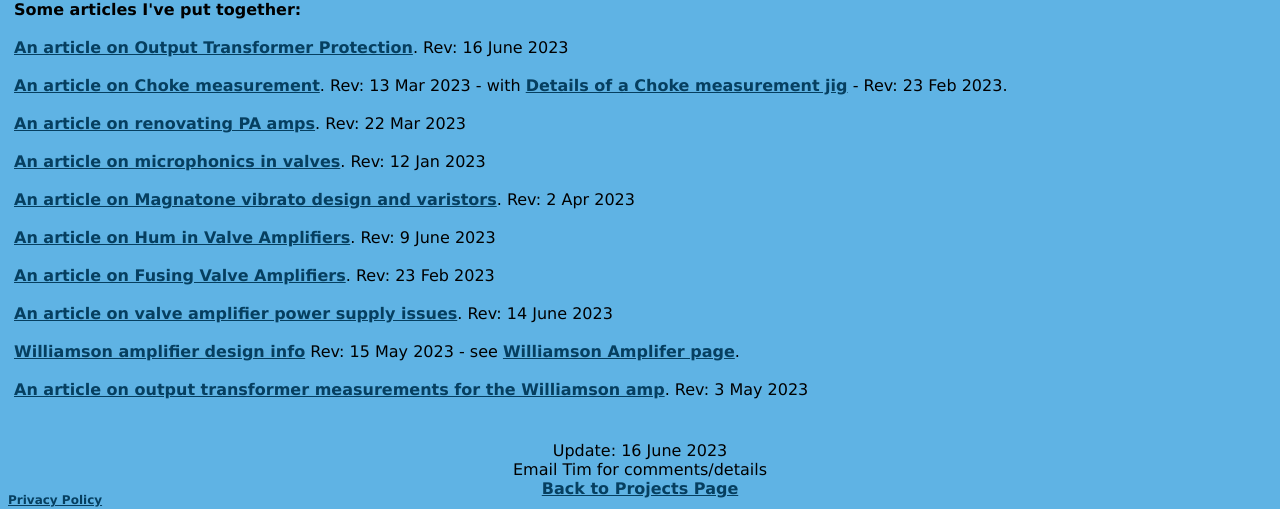
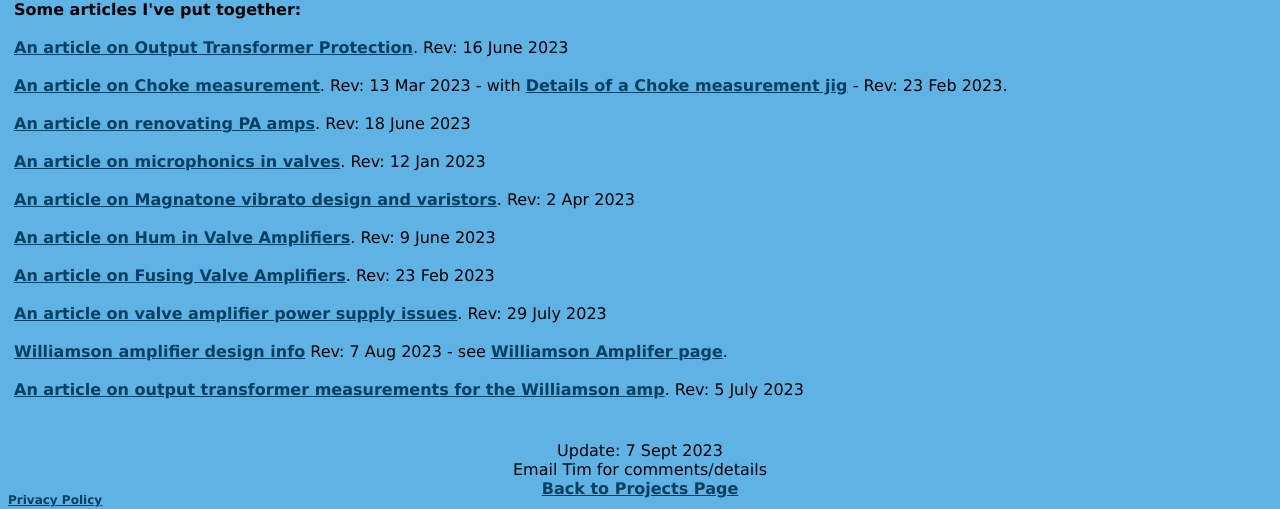
Before and after one commit to michael-robbins/michael-robbins.github.io, a Jekyll site: the page built from projects/Valve Info.html, in a window 1280 px wide and 900 px high, scrolled down 2738 px. Shown: the part 388-897 px from the top of the window. Built offline with Jekyll 4.4.1, drawn with Linux system fonts in a browser that asks for light colours.

Commit message:
Update Valve Info.html

```diff
--- a/projects/Valve Info.html
+++ b/projects/Valve Info.html
@@ -204,7 +204,7 @@ layout: default
       <br /><br />
       <a href="/static/Choke measurement.pdf">An article on Choke measurement</a>. Rev: 13 Mar 2023 - with <a href="/static/Choke measurement jig.pdf">Details of a Choke measurement jig</a> - Rev: 23 Feb 2023.
       <br /><br />
-      <a href="/static/Renovating PA amps.pdf">An article on renovating PA amps</a>. Rev: 22 Mar 2023
+      <a href="/static/Renovating PA amps.pdf">An article on renovating PA amps</a>. Rev: 18 June 2023
       <br /><br />
       <a href="/static/Microphonics in valves.pdf">An article on microphonics in valves</a>. Rev: 12 Jan 2023
       <br /><br />
@@ -214,18 +214,18 @@ layout: default
       <br /><br />
       <a href="/static/Valve amp fusing.pdf">An article on Fusing Valve Amplifiers</a>. Rev: 23 Feb 2023
       <br /><br />
-      <a href="/static/Power%20supply%20issues%20for%20tube%20amps.pdf">An article on valve amplifier power supply issues</a>. Rev: 14 June 2023
+      <a href="/static/Power%20supply%20issues%20for%20tube%20amps.pdf">An article on valve amplifier power supply issues</a>. Rev: 29 July 2023
       <br /><br />
-      <a href="/static/Williamson design info.pdf">Williamson amplifier design info</a> Rev: 15 May 2023 - see <a href="/projects/Williamson.html">Williamson Amplifer page</a>.
+      <a href="/static/Williamson design info.pdf">Williamson amplifier design info</a> Rev: 7 Aug 2023 - see <a href="/projects/Williamson.html">Williamson Amplifer page</a>.
       <br /><br />
-       <a href="/static/Williamson%20output%20transformer%20measurements.pdf">An article on output transformer measurements for the Williamson amp</a>. Rev: 3 May 2023
+       <a href="/static/Williamson%20output%20transformer%20measurements.pdf">An article on output transformer measurements for the Williamson amp</a>. Rev: 5 July 2023
       <br /><br />
       <br />
     </td>
   </tr>
   <tr>
     <td align="center">
-      Update: 16 June 2023
+      Update: 7 Sept 2023
       <br />
       Email Tim for comments/details
       <br/>
```
